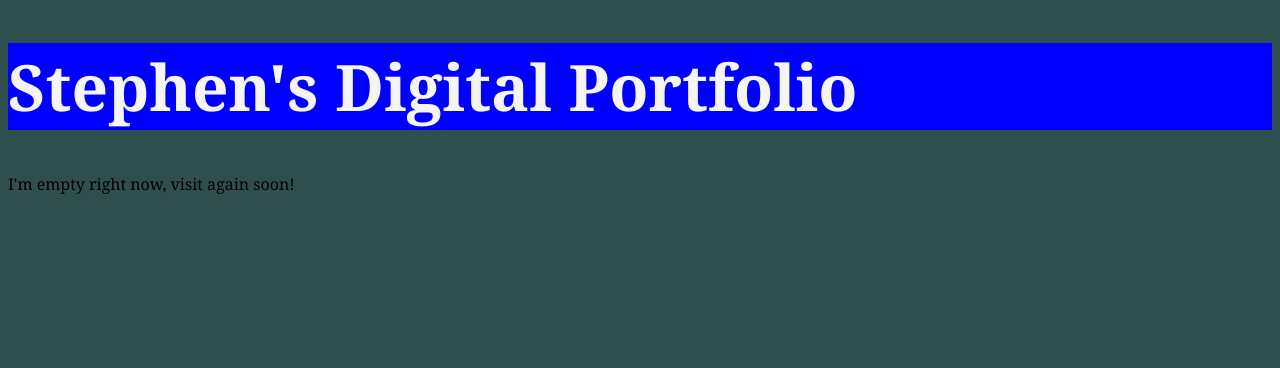
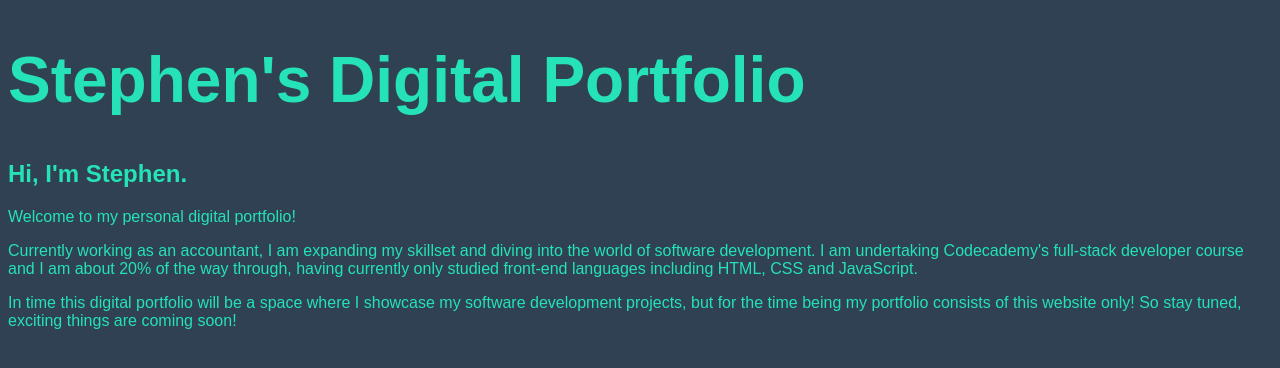
Before and after one commit to stephenmcgarry/stephenmcgarry.me, a plain HTML site: page index.html in a window 1280 px wide. Drawn offline with Linux system fonts and the light colour scheme.

Commit message:
Added intro text and updated styling

```diff
--- a/index.html
+++ b/index.html
@@ -14,7 +14,10 @@
     </header>
 
     <main>
-        <p>I'm empty right now, visit again soon!</p>
+        <h2>Hi, I'm Stephen.</h2>
+        <p>Welcome to my personal digital portfolio!</p>
+        <p>Currently working as an accountant, I am expanding my skillset and diving into the world of software development. I am undertaking Codecademy's full-stack developer course and I am about 20% of the way through, having currently only studied front-end languages including HTML, CSS and JavaScript.</p>
+        <p>In time this digital portfolio will be a space where I showcase my software development projects, but for the time being my portfolio consists of this website only! So stay tuned, exciting things are coming soon!</p>
     </main>
 
 </body>
--- a/styles.css
+++ b/styles.css
@@ -1,11 +1,14 @@
 body {
-    font-family: Georgia;
     text-align: left;
-    background-color: darkslategrey;
+    background-color: rgb(47, 65, 83);
+    color: rgb(37, 226, 185);
 }
 
 header {
-    color: whitesmoke;
-    background-color: blue;
+    font-family: Arial;
     font-size: xx-large;
 }
+
+main {
+    font-family: Arial;
+}
```
